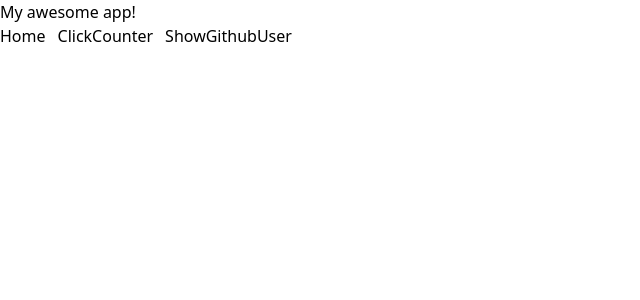
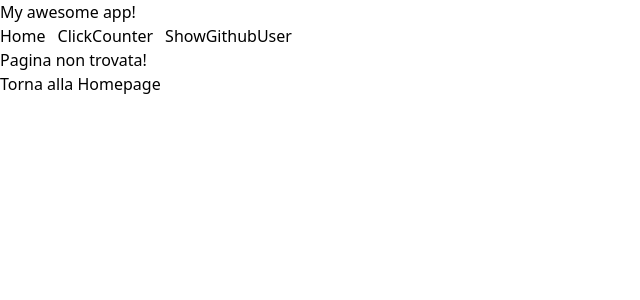
Before and after one commit to RiccardoMannino/Jsx-exercise, a React (Create React App) app in the folder react-exercises/: page /users in a window 1280 px wide. Shown: the top 300 px of the page, without its empty margins (0-640 px from the left). Built offline with nearby package versions, Linux system fonts and the light colour scheme.

Commit message:
react-router-05

```diff
--- a/react-exercises/src/App.js
+++ b/react-exercises/src/App.js
@@ -23,6 +23,15 @@ export function App() {
       </div>
       <Routes>
         <Route path="/" element={<Welcome name="Riccardo" />} />
+        <Route
+          path="*"
+          element={
+            <div>
+              <p>Pagina non trovata!</p>
+              <Link to="/">Torna alla Homepage</Link>
+            </div>
+          }
+        />
         <Route path="counter" element={<ClickCounter initialValue={0} />} />
         <Route path="users/:username" element={<ShowGithubUser />} />
       </Routes>
```
